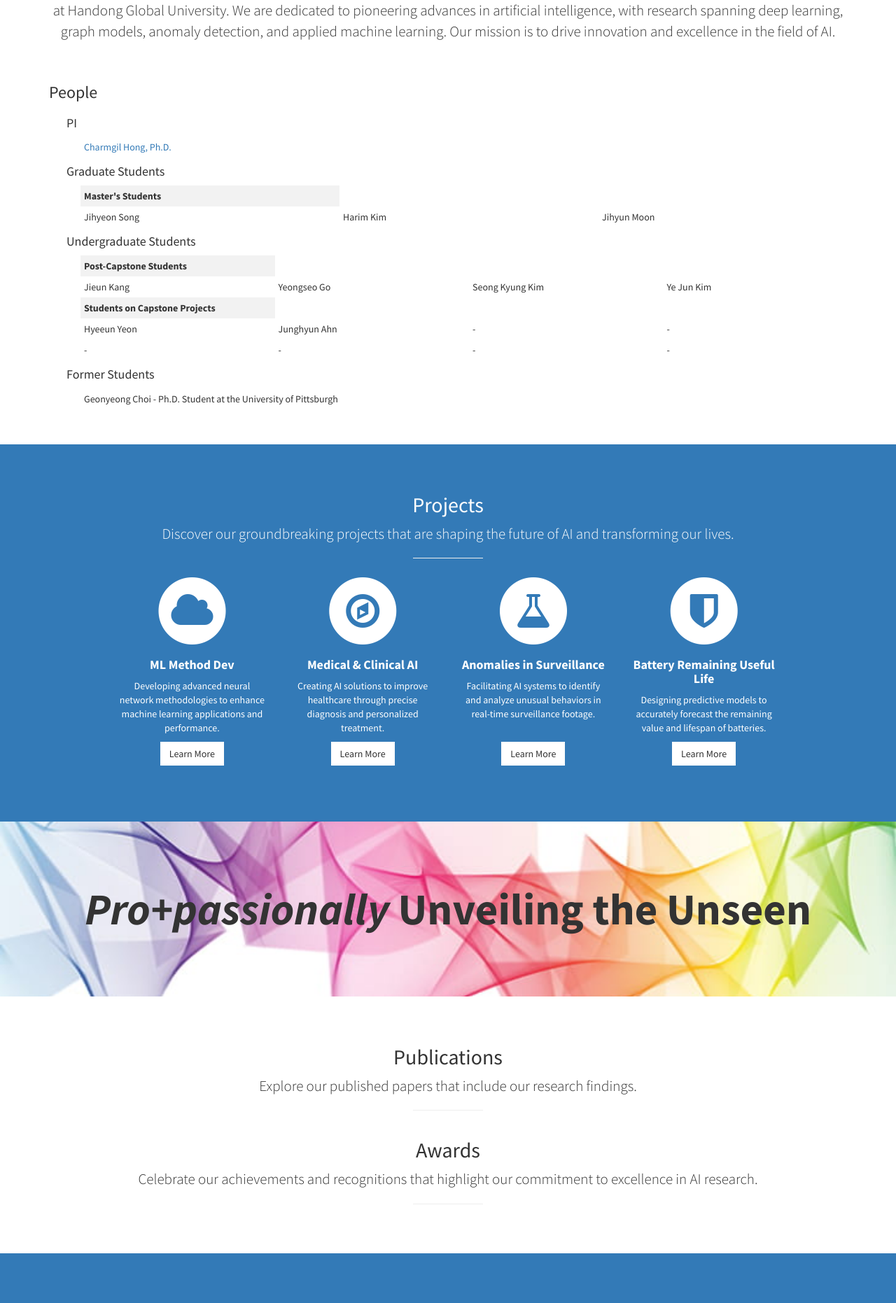
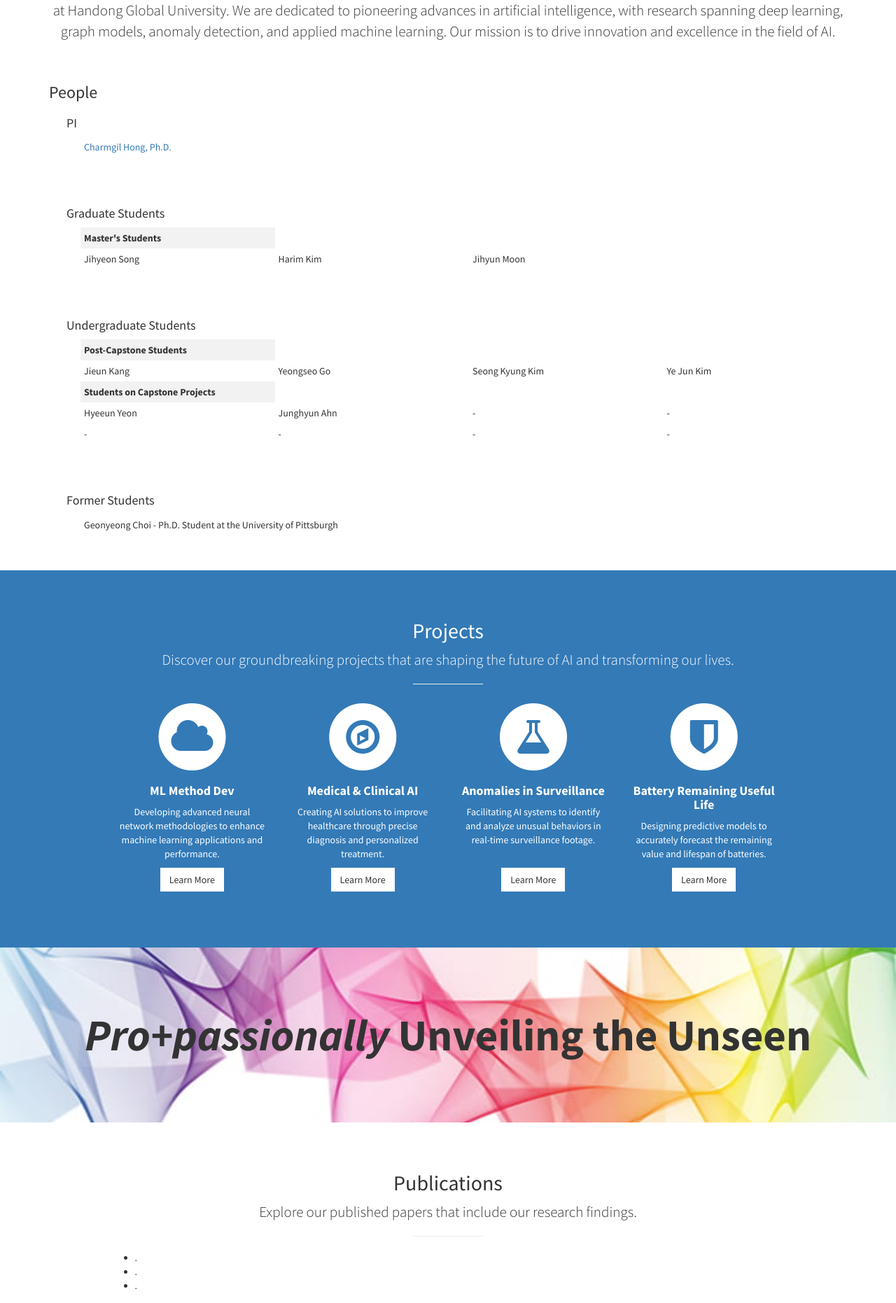
Before and after one commit to nth221/nth221.github.io, a Jekyll site: the page built from index.html, in a window 1280 px wide. Shown: the part 952-2814 px from the top of the page at 70% size. Built offline with Jekyll 4.4.1, drawn with Linux system fonts in a browser that asks for light colours.

Commit message:
modified:   _includes/about.html 	modified:   _includes/portfolio.html 	modified:   css/stylish-portfolio.css

```diff
--- a/_includes/about.html
+++ b/_includes/about.html
@@ -22,6 +22,7 @@
               <td><a href="https://charmgil.github.io/" target="_blank">Charmgil Hong, Ph.D.</a></td>
             </tr>
           </table>
+          <br/><br/><br/>
 
           <!-- Grads -->
           <h4>Graduate Students</h4>
@@ -33,8 +34,10 @@
               <td width="192">Jihyeon Song</td>
               <td width="192">Harim Kim</td>
               <td width="192">Jihyun Moon</td>
+              <td width="192"> </td>
             </tr>
           </table>
+          <br/><br/><br/>
 
           <!-- Undergrads -->
           <h4>Undergraduate Students</h4>
@@ -64,6 +67,7 @@
               <td width="192">-</td>
             </tr>
           </table>
+          <br/><br/><br/>
 
           <!-- Former members -->
           <h4>Former Students</h4>
--- a/_includes/portfolio.html
+++ b/_includes/portfolio.html
@@ -6,6 +6,11 @@
         <p class="lead">Explore our published papers that include our research findings.</p>
         <hr class="small">
         <div class="row">
+          <ul class="publication-list">
+            <li>.</li>
+            <li>.</li>
+            <li>.</li>
+          </ul>
         </div>
         <!-- /.row (nested) -->
 <!--         <a href="#" class="btn btn-dark">View More Items</a> -->
@@ -14,6 +19,11 @@
         <p class="lead">Celebrate our achievements and recognitions that highlight our commitment to excellence in AI research.</p>
         <hr class="small">
         <div class="row">
+          <ul class="publication-list">
+            <li>.</li>
+            <li>.</li>
+            <li>.</li>
+          </ul>
         </div>
         <!-- /.row (nested) -->
 
--- a/css/stylish-portfolio.css
+++ b/css/stylish-portfolio.css
@@ -229,6 +229,10 @@ hr.small {
     opacity: 0.8;
 }
 
+.publication-list {
+    text-align: left;
+}
+
 /* Call to Action */
 
 .call-to-action {
```
